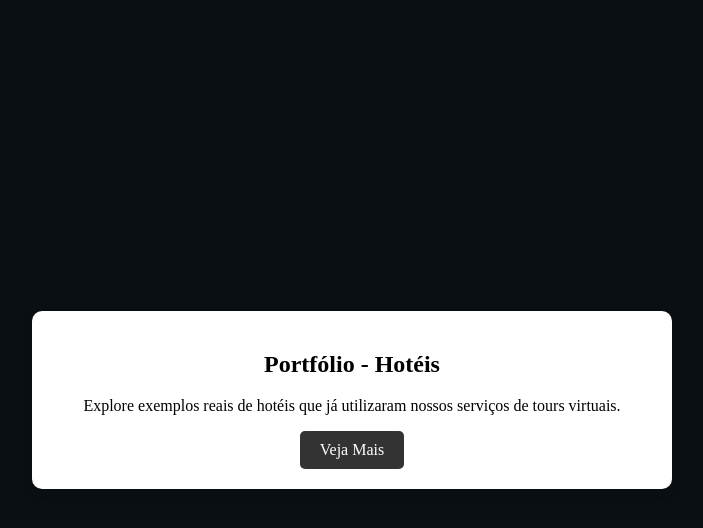
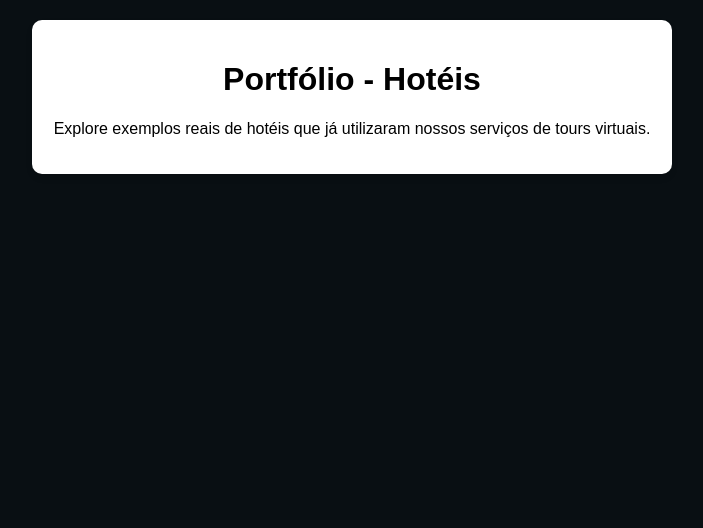
Before and after one commit to llshb/llart360_apresentacao, a plain HTML site: page Card_hoteis.html in a window 1280 px wide. Shown: the whole page, without its empty margins (288-991 px from the left). Drawn offline with Linux system fonts and the light colour scheme.

Commit message:
Update Card_hoteis.html

```diff
--- a/Card_hoteis.html
+++ b/Card_hoteis.html
@@ -1,65 +1,48 @@
 <!DOCTYPE html>
-<html lang="pt-BR">
+<html lang="pt-br">
 <head>
     <meta charset="UTF-8">
-    <meta name="viewport" content="width=device-width, initial-scale=1.0">
-    <title>Portfólio - Hotéis</title>
-
+    <meta name="viewport" content="width=device-width, initial-scale=1.0"> <!-- Tag de viewport crucial para responsividade -->
+    <title>Card Hotéis</title>
     <style>
-        /* Estilos para o body */
+        /* Estilos globais para ajustar a responsividade */
         body {
-            display: flex; /* Usa Flexbox para centralização */
-            justify-content: center; /* Centraliza o card horizontalmente */
-            align-items: center; /* Centraliza o card verticalmente */
-            height: 100vh; /* O corpo ocupará 100% da altura da tela */
-            margin: 0; /* Remove margens */
-            padding: 0; /* Remove padding */
-            background-color: rgb(9, 15, 19); /* Cor de fundo ajustada para RGB (9, 15, 19) */
+            margin: 0;
+            padding: 0;
+            font-family: Arial, sans-serif;
+            background-color: rgb(9, 15, 19);
         }
 
-        /* Estilos para o card */
-        .portfolio {
-            width: 100%; /* O card ocupará 100% da largura disponível */
-            max-width: 600px; /* Limita a largura máxima do card */
+        .card {
+            width: 100%;
+            max-width: 600px; /* Limite máximo da largura */
+            margin: 20px auto;
             padding: 20px;
-            background-color: #fff; /* Cor de fundo do card */
-            box-shadow: 0 4px 8px rgba(0, 0, 0, 0.1); /* Sombra ao redor do card */
-            border-radius: 10px; /* Bordas arredondadas */
-            transition: transform 0.3s ease-in-out; /* Animação suave no hover */
-            text-align: center; /* Centraliza o conteúdo dentro do card */
+            background-color: white;
+            box-shadow: 0px 4px 6px rgba(0, 0, 0, 0.1);
+            border-radius: 10px;
+            text-align: center;
         }
 
-        /* Animação ao passar o mouse sobre o card */
-        .portfolio:hover {
-            transform: scale(1.05); /* Aumenta o tamanho do card em 5% */
+        /* Responsividade para telas menores */
+        @media (max-width: 768px) {
+            .card {
+                width: 90%; /* O card ocupará 90% da tela em dispositivos menores */
+            }
         }
 
-        /* Estilos para o link */
-        .portfolio a {
-            display: inline-block;
-            text-decoration: none;
-            color: white;
-            background-color: #333;
-            padding: 10px 20px;
-            border-radius: 5px;
-            transition: background-color 0.3s;
-        }
-
-        /* Animação ao passar o mouse sobre o link */
-        .portfolio a:hover {
-            background-color: #555;
+        @media (max-width: 480px) {
+            .card {
+                width: 100%; /* O card ocupará 100% da tela em dispositivos móveis */
+                margin: 10px;
+            }
         }
     </style>
 </head>
 <body>
-
-    <!-- Bloco de portfólio de hotéis com o link no botão -->
-    <div class="portfolio">
-        <h2>Portfólio - Hotéis</h2>
+    <div class="card">
+        <h1>Portfólio - Hotéis</h1>
         <p>Explore exemplos reais de hotéis que já utilizaram nossos serviços de tours virtuais.</p>
-        <!-- O link agora está apenas no botão "Veja Mais" -->
-        <a href="https://www.llart360.com/portifolio_hoteis" target="_blank">Veja Mais</a>
     </div>
-
 </body>
 </html>
```
